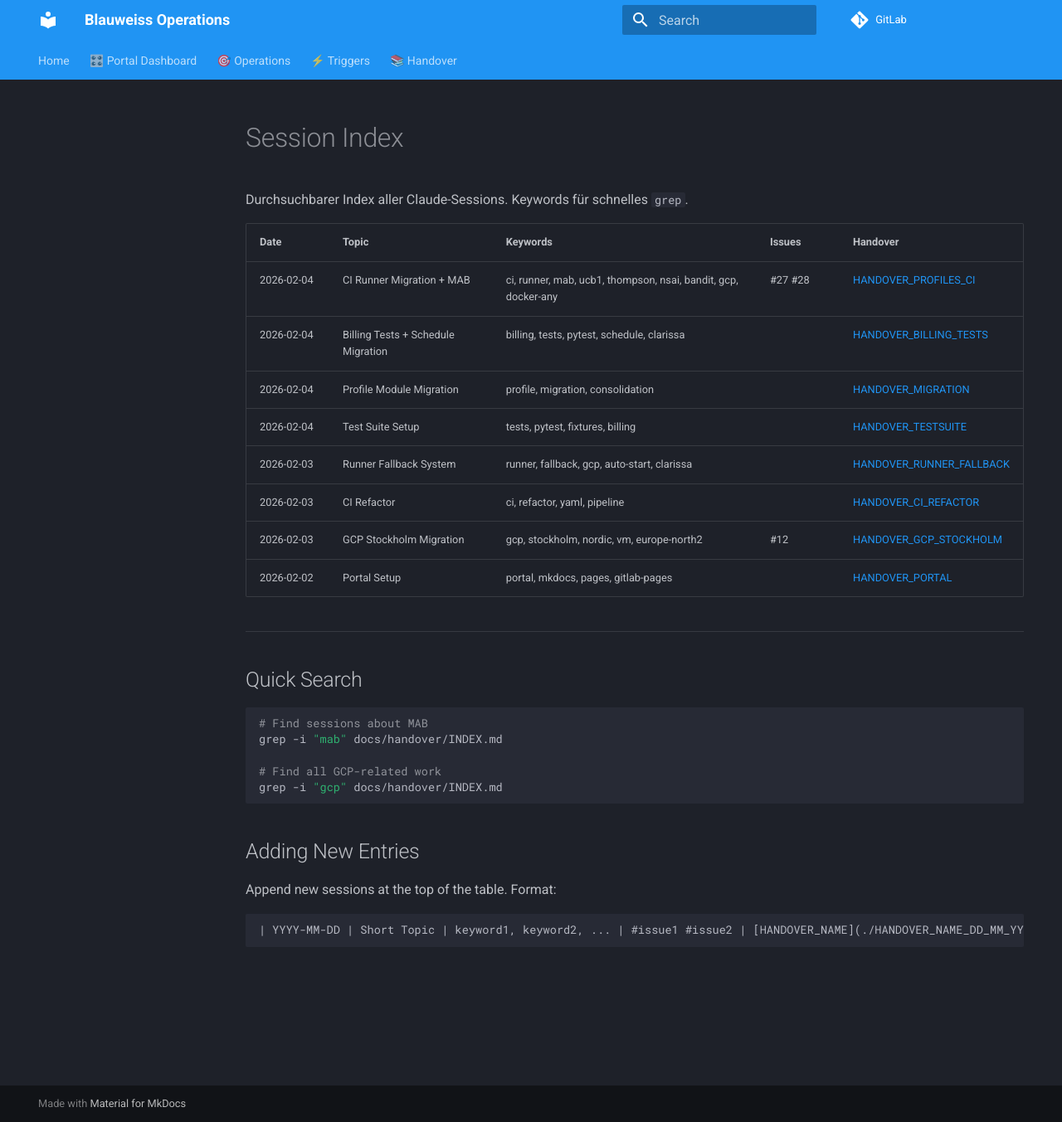
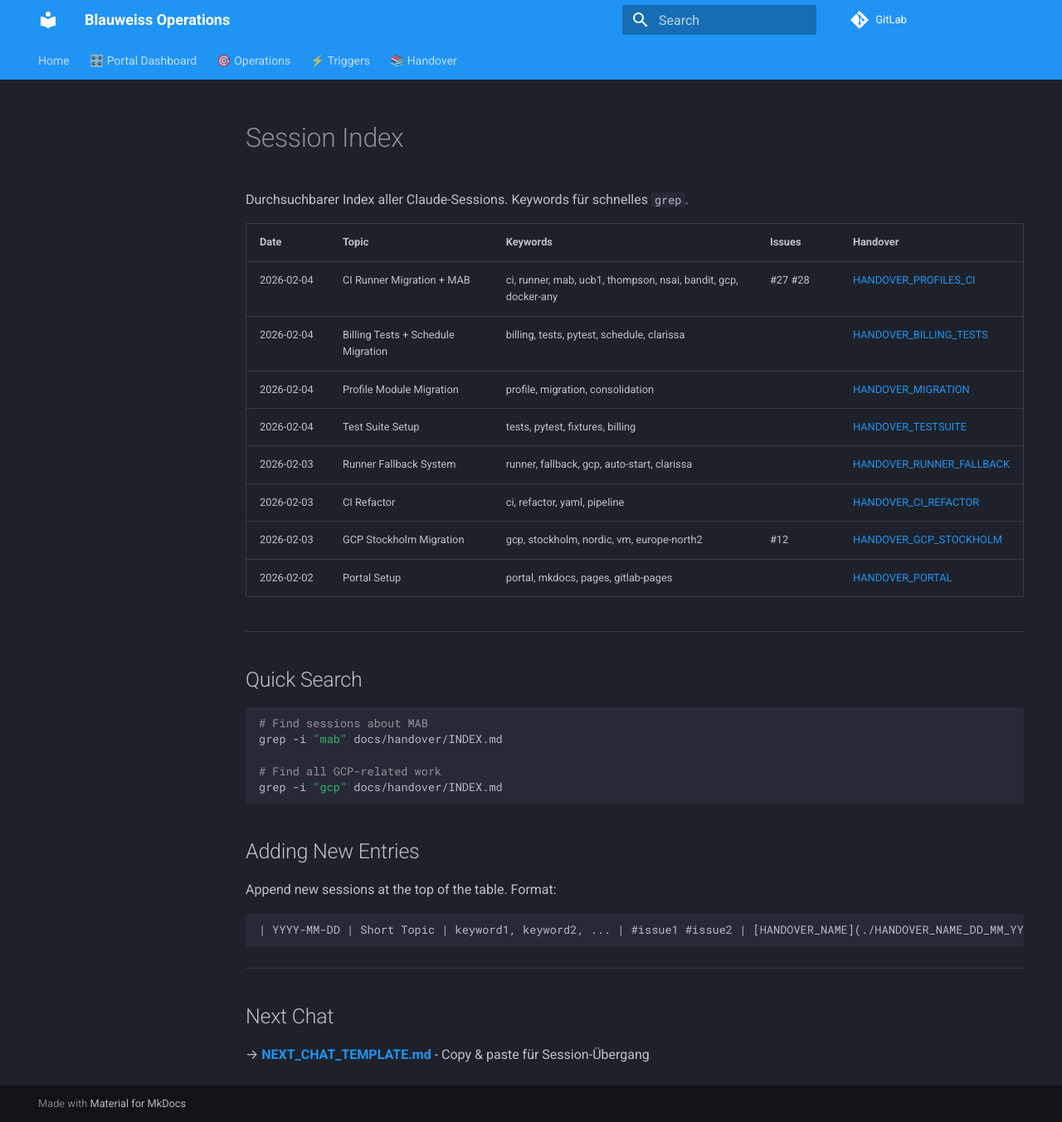
Before and after one commit to wolfram-laube/backoffice, an MkDocs documentation site: the page built from docs/handover/INDEX.md, in a window 1280 px wide and 1353 px high. Shown: the whole window at 83% size. Built offline with MkDocs 1.6.1 and Material for MkDocs 9.7.7, drawn with Linux system fonts in a browser that asks for light colours; comment, search, counter and statistics services are not loaded.

Commit message:
docs(handover): add template link to INDEX.md

````diff
--- a/docs/handover/INDEX.md
+++ b/docs/handover/INDEX.md
@@ -31,3 +31,9 @@ Append new sessions at the top of the table. Format:
 ```
 | YYYY-MM-DD | Short Topic | keyword1, keyword2, ... | #issue1 #issue2 | [HANDOVER_NAME](./HANDOVER_NAME_DD_MM_YYYY.md) |
 ```
+
+---
+
+## Next Chat
+
+→ **[NEXT_CHAT_TEMPLATE.md](./NEXT_CHAT_TEMPLATE.md)** - Copy & paste für Session-Übergang
````
